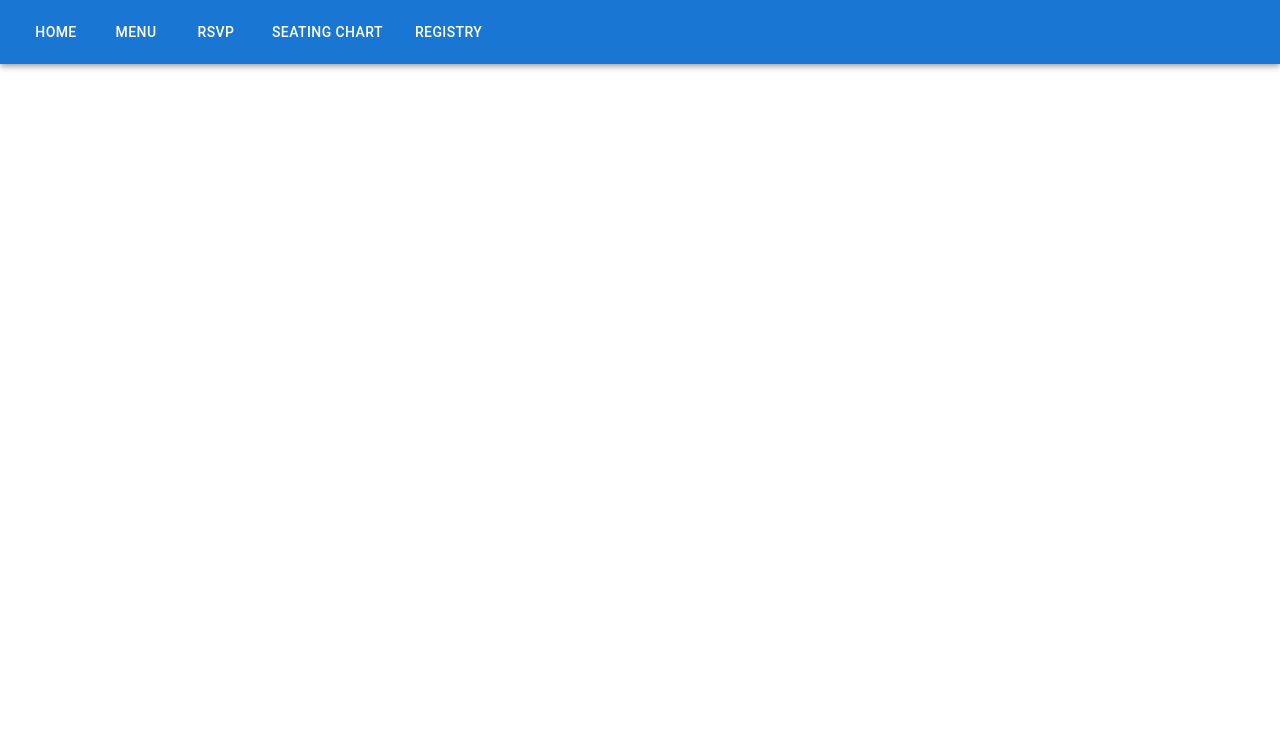
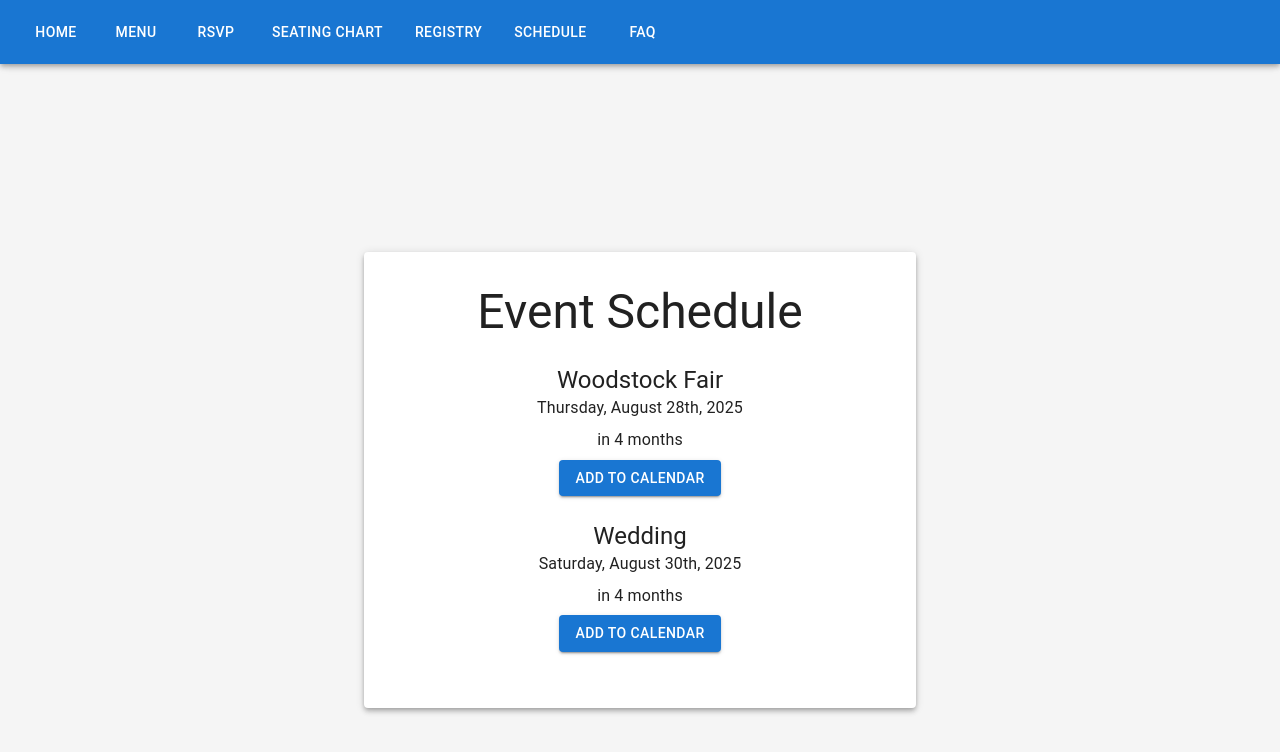
Before and after one commit to Samuel-James2003/Wedding-Website, a React (Create React App) app in the folder wedding-page/: page /schedule in a window 1280 px wide. Shown: the top 752 px of the page. Built offline with nearby package versions, Linux system fonts and the light colour scheme.

Commit message:
feat: add Schedule and FAQ components, update Registry component, and include date-fns dependency

```diff
--- a/wedding-page/package.json
+++ b/wedding-page/package.json
@@ -15,6 +15,7 @@
     "@types/node": "^16.18.126",
     "@types/react": "^19.0.12",
     "@types/react-dom": "^19.0.4",
+    "date-fns": "^4.1.0",
     "gh-pages": "^6.3.0",
     "react": "^19.1.0",
     "react-dom": "^19.1.0",
--- a/wedding-page/src/App.tsx
+++ b/wedding-page/src/App.tsx
@@ -1,6 +1,6 @@
 import React from "react";
 import { Route, BrowserRouter as Router, Routes } from "react-router";
-import { WelcomePage, MenuPage, SeatingChart, Rsvp, Registry, Banner } from "./components"
+import { WelcomePage, MenuPage, SeatingChart, Rsvp, Registry, Banner, FAQ, Schedule } from "./components"
 
 const App: React.FC = () => {
   return (
@@ -13,6 +13,8 @@ const App: React.FC = () => {
           <Route path="/seating" element={<SeatingChart />} />
           <Route path="/rsvp" element={<Rsvp />} />
           <Route path="/registry" element={<Registry />} />
+          <Route path="/faq" element={<FAQ />} />
+          <Route path="/schedule" element={<Schedule />} />
         </Routes>
       </div>
     </Router>
--- a/wedding-page/src/components/Banner.tsx
+++ b/wedding-page/src/components/Banner.tsx
@@ -21,6 +21,8 @@ const navItems = [
   { label: "RSVP", path: "/rsvp" },
   { label: "Seating chart", path: "/seating" },
   { label: "Registry", path: "/registry" },
+  { label: "Schedule", path: "/schedule" },
+  { label: "FAQ", path: "/faq" },
 ];
 
 const Banner: React.FC = () => {
--- a/wedding-page/src/components/Registry.tsx
+++ b/wedding-page/src/components/Registry.tsx
@@ -1,8 +1,60 @@
 import React from "react";
+import { Container, Typography, Paper, Box, Button } from "@mui/material";
 
 const Registry: React.FC = () => {
-    return(
-    <div>Registry Component</div>
-    );
-}
+  return (
+    <Box
+      sx={{
+        minHeight: "100vh",
+        display: "flex",
+        alignItems: "center",
+        justifyContent: "center",
+        p: 2,
+        backgroundColor: "#f5f5f5",
+      }}
+    >
+      <Container maxWidth="sm">
+        <Paper elevation={4} sx={{ p: 4, textAlign: "center" }}>
+          <Typography variant="h3" gutterBottom>
+            Our Registry
+          </Typography>
+          <Typography variant="h6" gutterBottom>
+            Please help us with our honeymoon ✈️🌴
+          </Typography>
+
+          <Box mt={2}>
+            <Button
+              variant="contained"
+              color="primary"
+              href="https://www.paypal.com/yourlink"
+              target="_blank"
+              sx={{ m: 1 }}
+            >
+              PayPal
+            </Button>
+            <Button
+              variant="contained"
+              color="secondary"
+              href="https://www.venmo.com/yourlink"
+              target="_blank"
+              sx={{ m: 1 }}
+            >
+              Venmo
+            </Button>
+            <Button
+              variant="contained"
+              color="success"
+              href="https://cash.app/yourlink"
+              target="_blank"
+              sx={{ m: 1 }}
+            >
+              Cash App
+            </Button>
+          </Box>
+        </Paper>
+      </Container>
+    </Box>
+  );
+};
+
 export default Registry;
--- /dev/null
+++ b/wedding-page/src/components/Schedule.tsx
@@ -0,0 +1,135 @@
+import React, { useState, useEffect } from "react";
+import { Container, Typography, Paper, Box, Button } from "@mui/material";
+import { formatDistanceToNow } from "date-fns";
+
+const Schedule: React.FC = () => {
+  const woodstockDate = React.useMemo(
+    () => new Date("2025-08-28T00:00:00"),
+    []
+  );
+  const weddingDate = React.useMemo(() => new Date("2025-08-30T00:00:00"), []);
+
+  const [woodstockCountdown, setWoodstockCountdown] = useState("");
+  const [weddingCountdown, setWeddingCountdown] = useState("");
+  function generateICS(
+    eventTitle: string,
+    description: string,
+    location: string,
+    startDate: Date,
+    endDate: Date
+  ): string {
+    const pad = (num: number) => String(num).padStart(2, "0");
+
+    const formatDate = (date: Date) =>
+      `${date.getUTCFullYear()}${pad(date.getUTCMonth() + 1)}${pad(
+        date.getUTCDate()
+      )}T${pad(date.getUTCHours())}${pad(date.getUTCMinutes())}${pad(
+        date.getUTCSeconds()
+      )}Z`;
+
+    const start = formatDate(startDate);
+    const end = formatDate(endDate);
+
+    const icsContent = [
+      "BEGIN:VCALENDAR",
+      "VERSION:2.0",
+      "PRODID:-//Your Organization//Your App//EN",
+      "BEGIN:VEVENT",
+      `UID:${Date.now()}@yourapp.com`,
+      `DTSTAMP:${start}`,
+      `DTSTART:${start}`,
+      `DTEND:${end}`,
+      `SUMMARY:${eventTitle}`,
+      `DESCRIPTION:${description}`,
+      `LOCATION:${location}`,
+      "END:VEVENT",
+      "END:VCALENDAR",
+    ].join("\r\n");
+
+    return `data:text/calendar;charset=utf8,${encodeURIComponent(icsContent)}`;
+  }
+
+  useEffect(() => {
+    const updateCountdowns = () => {
+      setWoodstockCountdown(
+        formatDistanceToNow(woodstockDate, { addSuffix: true })
+      );
+      setWeddingCountdown(
+        formatDistanceToNow(weddingDate, { addSuffix: true })
+      );
+    };
+
+    updateCountdowns();
+    const timer = setInterval(updateCountdowns, 60000);
+    return () => clearInterval(timer);
+  }, [woodstockDate, weddingDate]);
+
+  return (
+    <Box
+      sx={{
+        minHeight: "100vh",
+        display: "flex",
+        alignItems: "center",
+        justifyContent: "center",
+        p: 2,
+        backgroundColor: "#f5f5f5",
+      }}
+    >
+      <Container maxWidth="sm">
+        <Paper elevation={4} sx={{ p: 4, textAlign: "center" }}>
+          <Typography variant="h3" gutterBottom>
+            Event Schedule
+          </Typography>
+
+          <Box my={3}>
+            <Typography variant="h5">Woodstock Fair</Typography>
+            <Typography variant="body1" gutterBottom>
+              Thursday, August 28th, 2025
+            </Typography>
+            <Typography variant="subtitle1" gutterBottom>
+              {woodstockCountdown}
+            </Typography>
+            <Button
+              variant="contained"
+              href={generateICS(
+                "Woodstock Fair",
+                "Join us for the fair!",
+                "Woodstock Fairgrounds, CT",
+                new Date("2025-08-28T10:00:00"),
+                new Date("2025-08-28T18:00:00")
+              )}
+              download="woodstock-fair.ics"
+            >
+              Add to Calendar
+            </Button>
+          </Box>
+
+          <Box my={3}>
+            <Typography variant="h5">Wedding</Typography>
+            <Typography variant="body1" gutterBottom>
+              Saturday, August 30th, 2025
+            </Typography>
+            <Typography variant="subtitle1" gutterBottom>
+              {weddingCountdown}
+            </Typography>
+            <Button
+              variant="contained"
+              href={generateICS(
+                "Wedding",
+                "Join us for the wedding celebration!",
+                "Darien, CT",
+                new Date("2025-08-30T15:00:00"),
+                new Date("2025-08-30T23:00:00")
+              )}
+              download="wedding.ics"
+            >
+              Add to Calendar
+            </Button>
+          </Box>
+        </Paper>
+      </Container>
+    </Box>
+  );
+};
+
+export default Schedule;
--- a/wedding-page/src/components/index.ts
+++ b/wedding-page/src/components/index.ts
@@ -5,4 +5,5 @@ import Registry from "./Registry";
 import Rsvp from "./Rsvp";
 import Banner from "./Banner";
 import FAQ from "./FAQ";
-export { MenuPage, SeatingChart, WelcomePage, Registry, Rsvp, Banner };
+import Schedule  from "./Schedule";
+export { MenuPage, SeatingChart, WelcomePage, Registry, Rsvp, Banner, FAQ, Schedule };
```
Also changed, not shown: 1 other file (tests, documents, lock files or other folders).
